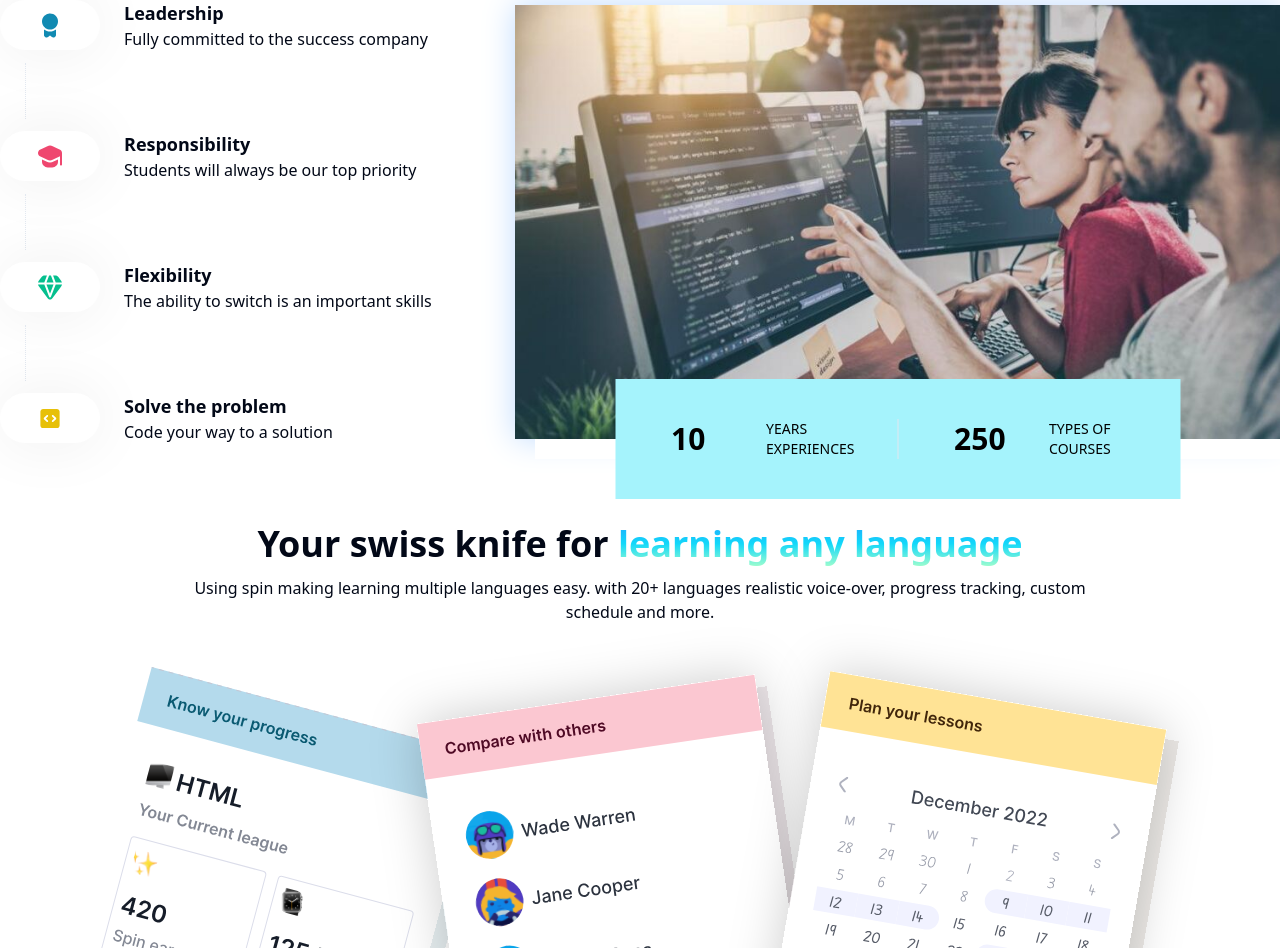
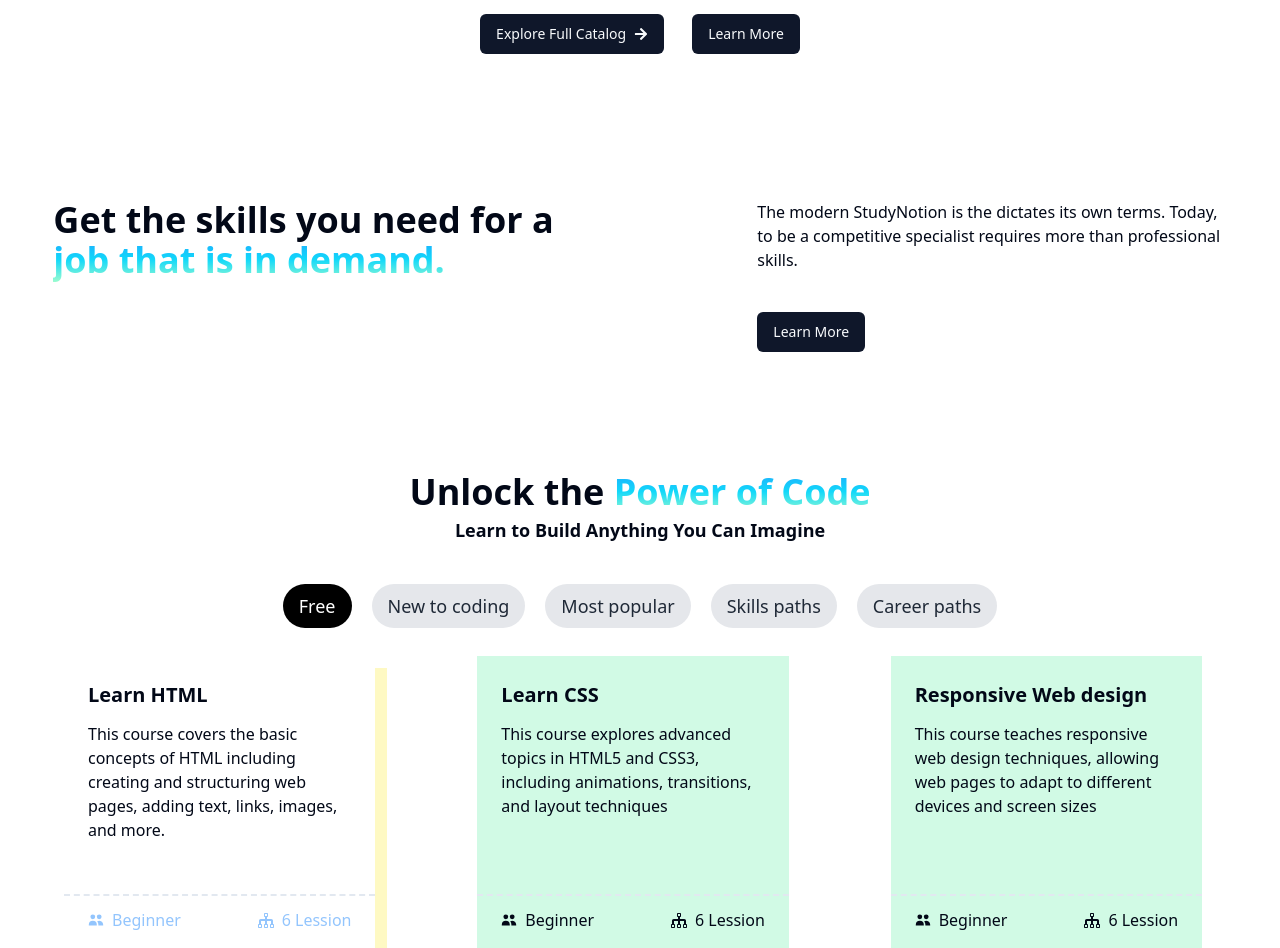
Before and after one commit to manthanmk66/EduTechForge, a React (Create React App) app in the folder edutechforge/: page / in a window 1280 px wide. Shown: the part 964-1912 px from the top of the page. Built offline with nearby package versions, Linux system fonts and the light colour scheme.

Commit message:
Added Catelog

```diff
--- a/edutechforge/src/sections/Home/CourseCard.jsx
+++ b/edutechforge/src/sections/Home/CourseCard.jsx
@@ -7,10 +7,10 @@ import { ImTree } from "react-icons/im";
 const CourseCard = ({cardData, currentCard, setCurrentCard}) => {
   return (
     <div
-      className={`w-[360px] lg:w-[30%] ${
+      className={`w-[360px] lg:w-[80%] ${
         currentCard === cardData?.heading
-          ? "bg-white shadow-[12px_12px_0_0] shadow-yellow-50"
-          : "bg-richblack-800"
+          ? "bg-white shadow-[12px_12px_0_0] shadow-yellow-100"
+          : "bg-emerald-100	"
       }  text-richblack-25 h-[300px] box-border cursor-pointer`}
       onClick={() => setCurrentCard(cardData?.heading)}
     >
--- a/edutechforge/src/sections/Home/Exploremore.jsx
+++ b/edutechforge/src/sections/Home/Exploremore.jsx
@@ -27,49 +27,48 @@ const ExploreMore = () => {
 
   return (
     <div>
-      {/* Explore more section */}
-      <div>
-        <div className="text-4xl font-semibold text-center my-10">
-          Unlock the
-          <HighlightText text={"Power of Code"} />
-          <p className="text-center text-richblack-300 text-lg font-semibold mt-1">
+        {/* "Unlock the Power of Code" Section */}
+        <div className="text-center my-10">
+        <div className="text-4xl font-semibold">
+          Unlock the <HighlightText text={"Power of Code"} />
+        </div>
+        <p className="text-lg font-semibold mt-1">
           Learn to Build Anything You Can Imagine
         </p>
       </div>
-      </div>
+
+
+
 
       {/* Tabs Section */}
-      <div className="hidden lg:flex gap-5 -mt-5 mx-auto w-max bg-richblack-800 text-richblack-200 p-1 rounded-full font-medium drop-shadow-[0_1.5px_rgba(255,255,255,0.25)]">
-        {tabsName.map((ele, index) => {
-          return (
+      <div className="flex justify-center gap-5 mb-7">
+        {tabsName.map((ele, index) => (
           <div
-              className={` text-[16px] flex flex-row items-center gap-2 ${
+            className={`text-lg font-medium py-2 px-4 rounded-full cursor-pointer transition-colors duration-200 ${
               currentTab === ele
-                  ? "bg-richblack-900 text-richblack-5 font-medium"
-                  : "text-richblack-200"
-              } px-7 py-[7px] rounded-full transition-all duration-200 cursor-pointer hover:bg-richblack-900 hover:text-richblack-5`}
+                ? "bg-black text-white"
+                : "bg-gray-200 text-gray-800 hover:bg-gray-300"
+            }`}
             key={index}
             onClick={() => setMyCards(ele)}
           >
             {ele}
           </div>
-          );
-        })}
+        ))}
       </div>
-      <div className="hidden lg:block lg:h-[200px]"></div>
+
+
 
       {/* Cards Group */}
-      <div className="lg:absolute gap-10 justify-center lg:gap-0 flex lg:justify-between flex-wrap w-full lg:bottom-[0] lg:left-[50%] lg:translate-x-[-50%] lg:translate-y-[50%] text-black lg:mb-0 mb-7 lg:px-0 px-3">
-        {courses.map((ele, index) => {
-          return (
+      <div className="grid grid-cols-3 md:grid-cols-2 lg:grid-cols-3 gap-6  pl-16 ">
+        {courses.map((ele, index) => (
           <CourseCard
             key={index}
             cardData={ele}
             currentCard={currentCard}
             setCurrentCard={setCurrentCard}
           />
-          );
-        })}
+        ))}
       </div>
     </div>
   );
--- /dev/null
+++ b/edutechforge/src/sections/Home/Fullcatelog.jsx
@@ -0,0 +1,55 @@
+import React from "react";
+import {Button } from "../../components/ui/button";
+import { FaArrowRight } from "react-icons/fa";
+import HighlightText from "./Highlighttext";
+
+
+const FullCatalog = () => {
+  return (
+    <div>
+      {/* Section 2 */}
+
+      <div style={{ backgroundImage: '")', backgroundSize: 'cover', backgroundPosition: 'center', minHeight: '333px' }}> className="bg-pure-greys-5 text-richblack-700">
+        <div className="homepage_bg h-[320px]">
+          {/* Explore Full Category Section */}
+          <div className="mx-auto flex w-11/12 max-w-maxContent flex-col items-center justify-between gap-8">
+            <div className="lg:h-[150px]"></div>
+            <div className="flex flex-row gap-7 text-white lg:mt-8">
+              <Button active={true} linkto={"/signup"}>
+                <div className="flex items-center gap-2">
+                  Explore Full Catalog
+                  <FaArrowRight />
+                </div>
+              </Button>
+              <Button active={false} linkto={"/login"}>
+                Learn More
+              </Button>
+            </div>
+          </div>
+        </div>
+
+        <div className="mx-auto flex w-11/12 max-w-maxContent flex-col items-center justify-between gap-8 ">
+          {/* Job that is in Demand - Section 1 */}
+          <div className="mb-10 mt-[-100px] flex flex-col justify-between gap-7 lg:mt-20 lg:flex-row lg:gap-0">
+            <div className="text-4xl font-semibold lg:w-[45%] ">
+              Get the skills you need for a{" "}
+              <HighlightText text={"job that is in demand."} />
+            </div>
+            <div className="flex flex-col items-start gap-10 lg:w-[40%]">
+              <div className="text-[16px]">
+                The modern StudyNotion is the dictates its own terms. Today, to
+                be a competitive specialist requires more than professional
+                skills.
+              </div>
+              <Button active={true} linkto={"/signup"}>
+                <div className="">Learn More</div>
+              </Button>
+            </div>
+          </div>
+        </div>
+      </div>
+    </div>
+  );
+};
+
+export default FullCatalog;
--- a/edutechforge/src/sections/home.jsx
+++ b/edutechforge/src/sections/home.jsx
@@ -9,15 +9,17 @@ import Timeline from "./Home/Timeline"
 import LearningCards from "../sections/Home/Learningcards"
 import Instructor from "./Home/InstructorSection"
 import ExploreMore from './Home/Exploremore'
+import FullCatalog from './Home/Fullcatelog'
 
 
 const home = () => {
   return (
-    <div>
+    <div className='space-y-20' >
         <Navbar />
         <Button>Hello Everyone</Button>
         <HeroSection />
-        {/* <ExploreMore/> */}
+        <FullCatalog/>
+        <ExploreMore/>
         <Error />
         <Rating/>
 
```
Lines whose indentation alone changed are shown as unchanged.
